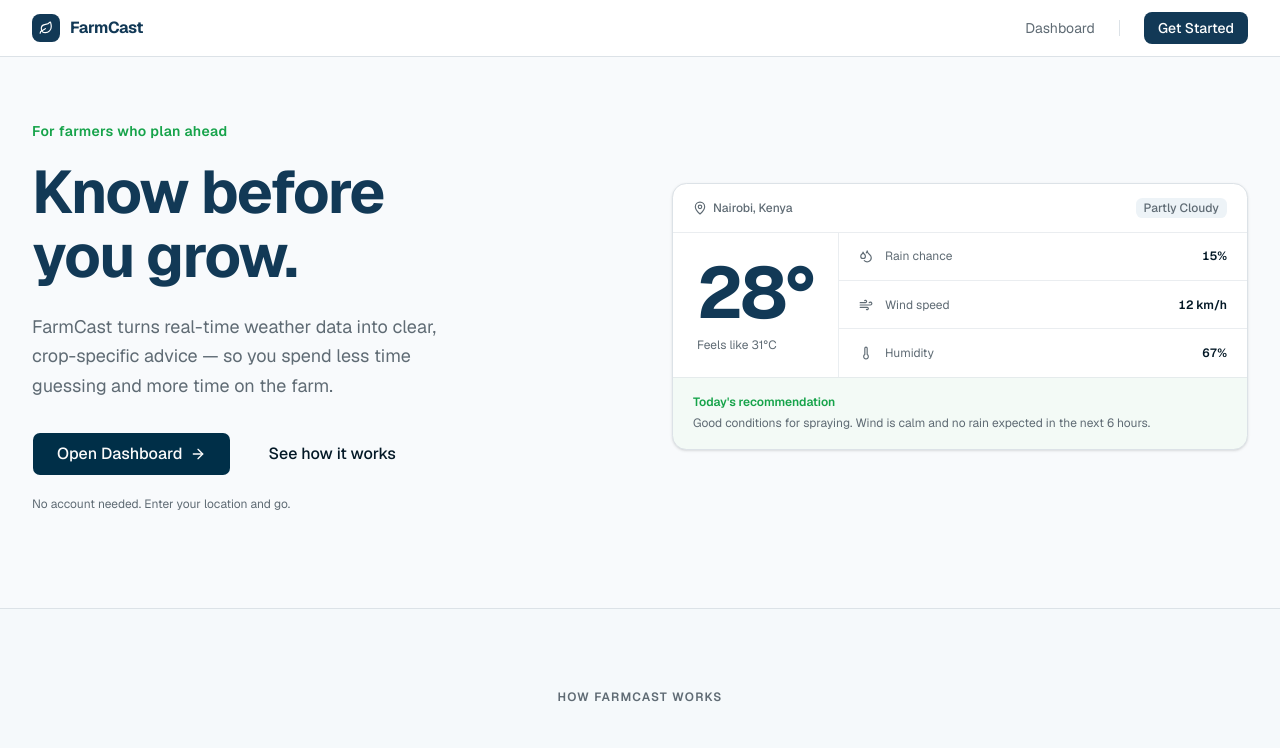
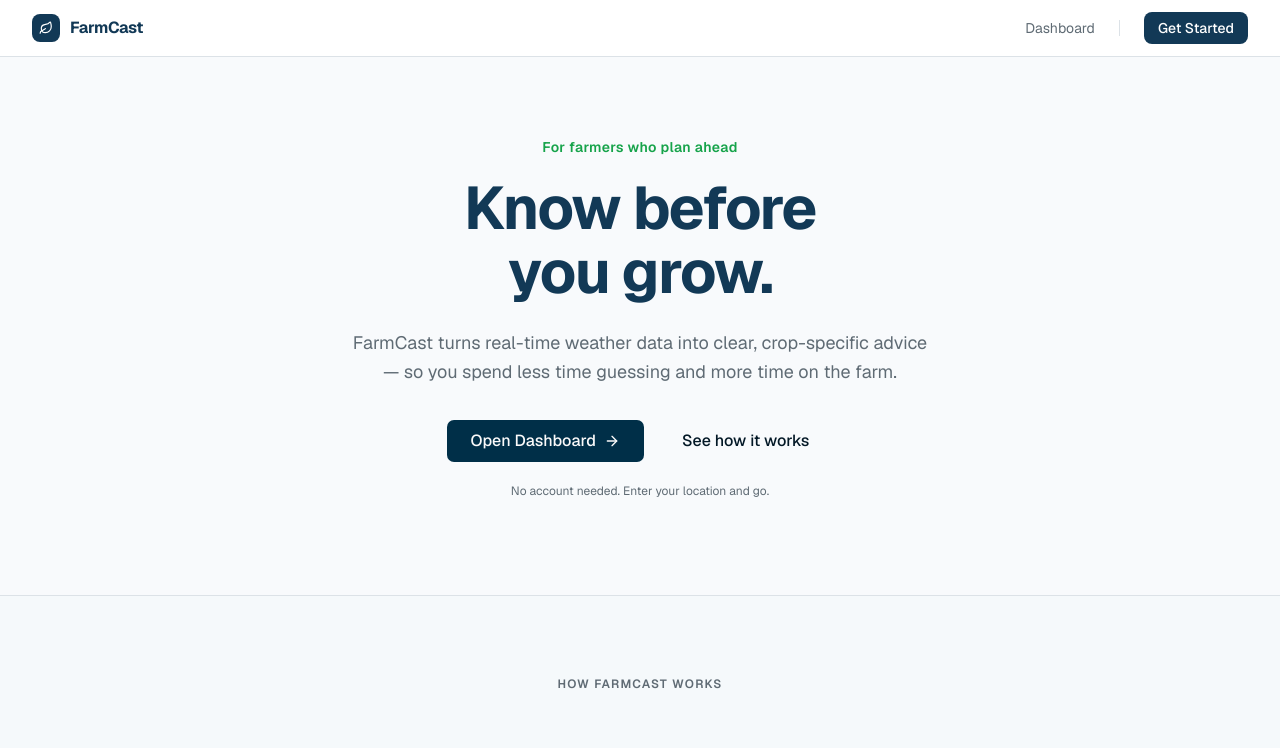
Before and after one commit to Willie-theBeastMutua/farmCast, a Next.js app: page / in a window 1280 px wide. Shown: the top 748 px of the page. Built offline with nearby package versions, Linux system fonts and the light colour scheme.

Commit message:
remove all dummy data — delete fake forecast route, drop fallback weather, strip preview card

```diff
--- a/src/app/api/forecast/route.ts
+++ /dev/null
@@ -1,33 +0,0 @@
-import { NextRequest, NextResponse } from "next/server";
-import type { DailyForecast } from "@/types";
-
-function seed(s: string): number {
-  let h = 0;
-  for (let i = 0; i < s.length; i++) h = (Math.imul(31, h) + s.charCodeAt(i)) | 0;
-  return Math.abs(h);
-}
-
-const CONDITIONS = ["Sunny", "Partly Cloudy", "Cloudy", "Light Rain", "Overcast", "Clear"];
-
-export async function GET(req: NextRequest) {
-  const location = req.nextUrl.searchParams.get("location") ?? "Unknown";
-  const days = parseInt(req.nextUrl.searchParams.get("days") ?? "7", 10);
-  const base = seed(location);
-  const today = new Date();
-
-  const forecast: DailyForecast[] = Array.from({ length: days }, (_, i) => {
-    const d = new Date(today);
-    d.setDate(today.getDate() + i);
-    const s = (base + i * 137) % 1000;
-    return {
-      date: d.toISOString().split("T")[0],
-      tempMin: Math.round(14 + (s % 8)),
-      tempMax: Math.round(24 + (s % 10)),
-      rainProbability: Math.round(5 + (s % 80)),
-      condition: CONDITIONS[s % CONDITIONS.length],
-      icon: CONDITIONS[s % CONDITIONS.length].toLowerCase().replace(" ", "-"),
-    };
-  });
-
-  return NextResponse.json(forecast);
-}
--- a/src/app/api/recommendations/route.ts
+++ b/src/app/api/recommendations/route.ts
@@ -8,35 +8,20 @@ import {
   deriveActivities,
 } from "@/lib/recommendations-engine";
 
-const FALLBACK_WEATHER: WeatherData = {
-  location: "Unknown",
-  timezone: "UTC",
-  current: {
-    temperature: 28,
-    feelsLike: 30,
-    rainProbability: 30,
-    windSpeed: 12,
-    humidity: 65,
-    uvIndex: 6,
-    condition: "Partly Cloudy",
-    icon: "partly-cloudy",
-    updatedAt: new Date().toISOString(),
-  },
-  forecast: [],
-};
-
 export async function POST(req: NextRequest) {
   const body = await req.json().catch(() => ({}));
 
-  const profile: FarmProfile = body?.profile ?? {
-    location: "Unknown",
-    cropType: "maize",
-    farmSize: 1,
-    farmSizeUnit: "acres",
-    farmingStage: "vegetative",
-  };
+  const profile: FarmProfile | undefined = body?.profile;
+  const weather: WeatherData | undefined = body?.weather;
 
-  const weather: WeatherData = body?.weather ?? FALLBACK_WEATHER;
+  if (!profile) {
+    return NextResponse.json({ error: "profile is required" }, { status: 400 });
+  }
+
+  if (!weather?.current) {
+    return NextResponse.json({ error: "weather data is required" }, { status: 400 });
+  }
+
   const { current, forecast } = weather;
 
   const response: RecommendationsResponse = {
--- a/src/app/page.tsx
+++ b/src/app/page.tsx
@@ -1,14 +1,5 @@
 import Link from "next/link"
-import {
-  Sprout,
-  ShieldAlert,
-  CalendarRange,
-  ArrowRight,
-  MapPin,
-  Droplets,
-  Wind,
-  Thermometer,
-} from "lucide-react"
+import { Sprout, ShieldAlert, CalendarRange, ArrowRight } from "lucide-react"
 
 import { Button } from "@/components/ui/button"
 import { Navbar } from "@/components/layout"
@@ -60,10 +51,7 @@ export default function HomePage() {
 
       <main className="flex-1">
         {/* Hero */}
-        <section className="mx-auto max-w-7xl px-4 sm:px-6 lg:px-8 pt-16 pb-24">
-          <div className="grid grid-cols-1 gap-16 lg:grid-cols-2 lg:items-center">
-            {/* Left */}
-            <div>
+        <section className="mx-auto max-w-4xl px-4 sm:px-6 lg:px-8 pt-20 pb-24 text-center">
           <p className="text-sm font-semibold text-[#16a34a] mb-5 tracking-wide">
             For farmers who plan ahead
           </p>
@@ -72,12 +60,11 @@ export default function HomePage() {
             <br />
             you grow.
           </h1>
-              <p className="mt-6 text-lg text-muted-foreground leading-relaxed max-w-md">
+          <p className="mt-6 text-lg text-muted-foreground leading-relaxed max-w-xl mx-auto">
             FarmCast turns real-time weather data into clear, crop-specific
-                advice — so you spend less time guessing and more time on the
-                farm.
+            advice — so you spend less time guessing and more time on the farm.
           </p>
-              <div className="mt-8 flex items-center gap-3 flex-wrap">
+          <div className="mt-8 flex items-center justify-center gap-3 flex-wrap">
             <Button size="xl" render={<Link href="/dashboard" />}>
               Open Dashboard
               <ArrowRight className="size-4" />
@@ -93,13 +80,6 @@ export default function HomePage() {
           <p className="mt-5 text-xs text-muted-foreground">
             No account needed. Enter your location and go.
           </p>
-            </div>
-
-            {/* Right: weather preview */}
-            <div className="hidden lg:block">
-              <WeatherPreviewCard />
-            </div>
-          </div>
         </section>
 
         {/* How it works */}
@@ -193,63 +173,3 @@ export default function HomePage() {
     </div>
   )
 }
-
-function WeatherPreviewCard() {
-  return (
-    <div className="rounded-2xl border border-border bg-card shadow-sm overflow-hidden">
-      {/* Header */}
-      <div className="flex items-center justify-between px-5 py-3.5 border-b border-border/60">
-        <div className="flex items-center gap-1.5 text-xs text-muted-foreground">
-          <MapPin className="size-3.5" />
-          <span className="font-medium">Nairobi, Kenya</span>
-        </div>
-        <span className="rounded-md bg-muted px-2 py-0.5 text-xs font-medium text-muted-foreground">
-          Partly Cloudy
-        </span>
-      </div>
-
-      {/* Temperature display */}
-      <div className="grid grid-cols-[auto_1fr]">
-        <div className="px-6 py-6 border-r border-border/60">
-          <p className="text-7xl font-bold text-[#123956] tabular-nums tracking-tight leading-none">
-            28°
-          </p>
-          <p className="text-xs text-muted-foreground mt-2">Feels like 31°C</p>
-        </div>
-
-        {/* Stats */}
-        <div className="grid grid-cols-1 divide-y divide-border/60">
-          {[
-            { icon: Droplets, label: "Rain chance", value: "15%" },
-            { icon: Wind, label: "Wind speed", value: "12 km/h" },
-            { icon: Thermometer, label: "Humidity", value: "67%" },
-          ].map((s) => {
-            const Icon = s.icon
-            return (
-              <div key={s.label} className="flex items-center gap-3 px-5 py-3">
-                <Icon className="size-3.5 text-muted-foreground shrink-0" />
-                <span className="text-xs text-muted-foreground flex-1">
-                  {s.label}
-                </span>
-                <span className="text-xs font-semibold tabular-nums text-foreground">
-                  {s.value}
-                </span>
-              </div>
-            )
-          })}
-        </div>
-      </div>
-
-      {/* Recommendation */}
-      <div className="border-t border-border/60 bg-[#16a34a]/5 px-5 py-4">
-        <p className="text-xs font-semibold text-[#16a34a] mb-1">
-          Today&apos;s recommendation
-        </p>
-        <p className="text-xs text-muted-foreground leading-relaxed">
-          Good conditions for spraying. Wind is calm and no rain expected in the
-          next 6 hours.
-        </p>
-      </div>
-    </div>
-  )
-}
```
Lines whose indentation alone changed are shown as unchanged.
